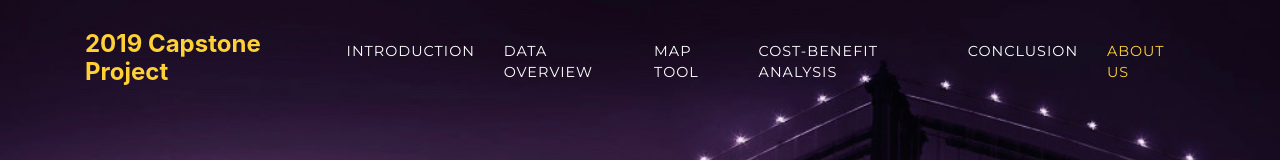
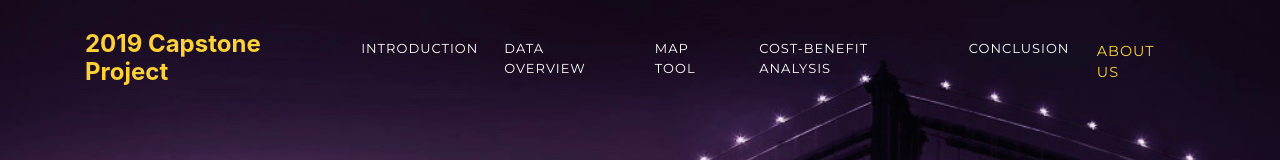
Before and after one commit to cuspcapstone2019/tidal_wetland_website, a website with bundled scripts: page index.html in a window 1280 px wide. Shown: the top 160 px of the page. Built offline with nearby package versions, Linux system fonts and the light colour scheme; a web font is replaced by a local one.

Commit message:
Update index.html

```diff
--- a/index.html
+++ b/index.html
@@ -48,19 +48,19 @@
       <div class="collapse navbar-collapse" id="navbarResponsive">
         <ul class="navbar-nav text-uppercase ml-auto">
           <li class="nav-item">
-            <a class="nav-link js-scroll-trigger" href="#services">Introduction</a>
+            <a class="nav-link js-scroll-trigger" style="font-size:small;" href="#services">Introduction</a>
           </li>
           <li class="nav-item">
-            <a class="nav-link js-scroll-trigger" href="#data_overview">Data Overview</a>
+            <a class="nav-link js-scroll-trigger" style="font-size:small;" href="#data_overview">Data Overview</a>
           </li>
           <li class="nav-item">
-            <a class="nav-link js-scroll-trigger" href="#portfolio">Map Tool</a>
+            <a class="nav-link js-scroll-trigger" style="font-size:small;" href="#portfolio">Map Tool</a>
           </li>
           <li class="nav-item">
-            <a class="nav-link js-scroll-trigger" href="#about">Cost-Benefit Analysis</a>
+            <a class="nav-link js-scroll-trigger" style="font-size:small;" href="#about">Cost-Benefit Analysis</a>
           </li>
           <li class="nav-item">
-            <a class="nav-link js-scroll-trigger" href="#team">Conclusion</a>
+            <a class="nav-link js-scroll-trigger" style="font-size:small;" href="#team">Conclusion</a>
           </li>
           <li class="nav-item">
             <a class="nav-link js-scroll-trigger" href="#contact">About Us</a>
```
